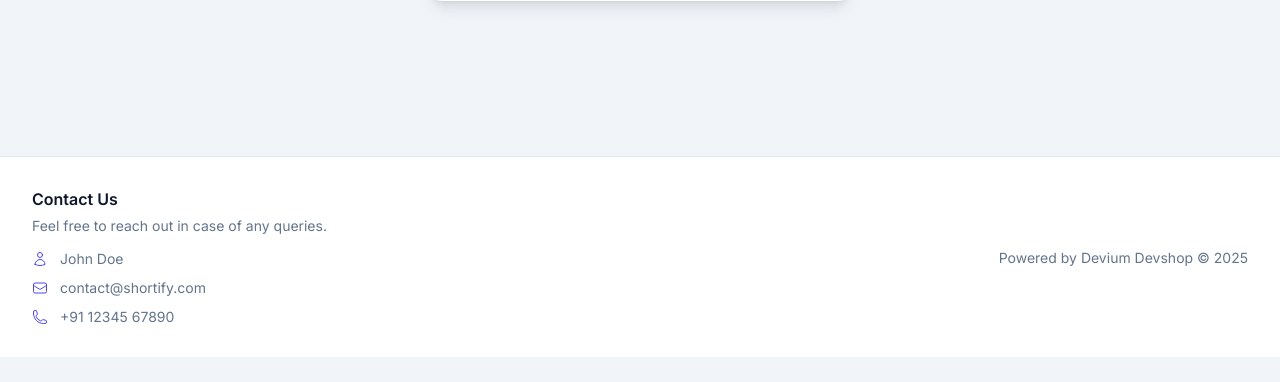
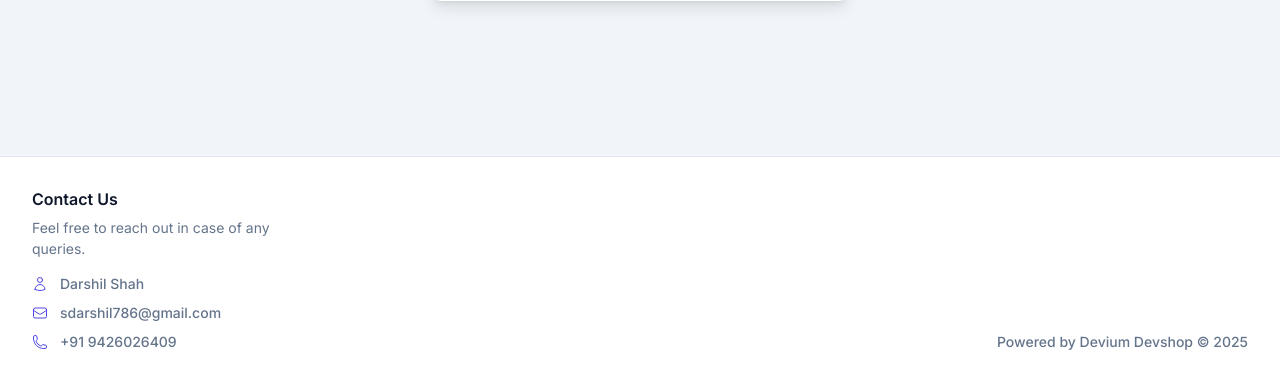
Before and after one commit to sdarshil6/url-shortener, a Python web app: template templates/index.html in a window 1280 px wide. Shown: the part 676-1058 px from the top of the page. Before the commit the page ends 1033 px from the top, so only its background shows below. Run offline with Jinja, Linux system fonts and the light colour scheme; the template is opened without the code that fills it, so the values that code supplies are empty.

Commit message:
Minor changes in footer UI

```diff
--- a/static/styles.css
+++ b/static/styles.css
@@ -627,6 +627,8 @@ footer {
 .contact-info p {
     font-size: 0.875rem;
     margin-bottom: 1rem;
+    max-width: 280px;
+    line-height: 1.5;
 }
 
 .contact-info ul {
@@ -642,6 +644,7 @@ footer {
     display: flex;
     align-items: center;
     font-size: 0.875rem;
+    font-weight: 500;
 }
 
 .contact-info svg {
@@ -649,6 +652,7 @@ footer {
     height: 1rem;
     margin-right: 0.75rem;
     color: var(--primary);
+    flex-shrink: 0;
 }
 
 .contact-info a {
@@ -659,11 +663,15 @@ footer {
 
 .contact-info a:hover {
     color: var(--primary);
+    text-decoration: underline;
 }
 
 .copyright {
     text-align: right;
     font-size: 0.875rem;
+    font-weight: 500;
+    color: var(--text-secondary);
+    align-self: flex-end;
 }
 
 @media (max-width: 768px) {
--- a/templates/index.html
+++ b/templates/index.html
@@ -161,7 +161,7 @@
                   d="M15.75 6a3.75 3.75 0 11-7.5 0 3.75 3.75 0 017.5 0zM4.501 20.118a7.5 7.5 0 0114.998 0A17.933 17.933 0 0112 21.75c-2.676 0-5.216-.584-7.499-1.632z"
                 />
               </svg>
-              John Doe
+              Darshil Shah
             </li>
             <li>
               <svg xmlns="http://www.w3.org/2000/svg" fill="none" viewBox="0 0 24 24" stroke-width="1.5" stroke="currentColor">
@@ -171,7 +171,7 @@
                   d="M21.75 6.75v10.5a2.25 2.25 0 01-2.25 2.25h-15a2.25 2.25 0 01-2.25-2.25V6.75m19.5 0A2.25 2.25 0 0019.5 4.5h-15a2.25 2.25 0 00-2.25 2.25m19.5 0v.243a2.25 2.25 0 01-1.07 1.916l-7.5 4.615a2.25 2.25 0 01-2.36 0L3.32 8.91a2.25 2.25 0 01-1.07-1.916V6.75"
                 />
               </svg>
-              <a href="mailto:contact@shortify.com">contact@shortify.com</a>
+              <a href="mailto:sdarshil786@gmail.com">sdarshil786@gmail.com</a>
             </li>
             <li>
               <svg xmlns="http://www.w3.org/2000/svg" fill="none" viewBox="0 0 24 24" stroke-width="1.5" stroke="currentColor">
@@ -181,7 +181,7 @@
                   d="M2.25 6.75c0 8.284 6.716 15 15 15h2.25a2.25 2.25 0 002.25-2.25v-1.372c0-.516-.351-.966-.852-1.091l-4.423-1.106c-.44-.11-.902.055-1.173.417l-.97 1.293c-.282.376-.769.542-1.21.38a12.035 12.035 0 01-7.143-7.143c-.162-.441.004-.928.38-1.21l1.293-.97c.363-.271.527-.734.417-1.173L6.963 3.102a1.125 1.125 0 00-1.091-.852H4.5A2.25 2.25 0 002.25 4.5v2.25z"
                 />
               </svg>
-              <a href="tel:+911234567890">+91 12345 67890</a>
+              <a href="tel:+919426026409">+91 9426026409</a>
             </li>
           </ul>
         </div>
```
